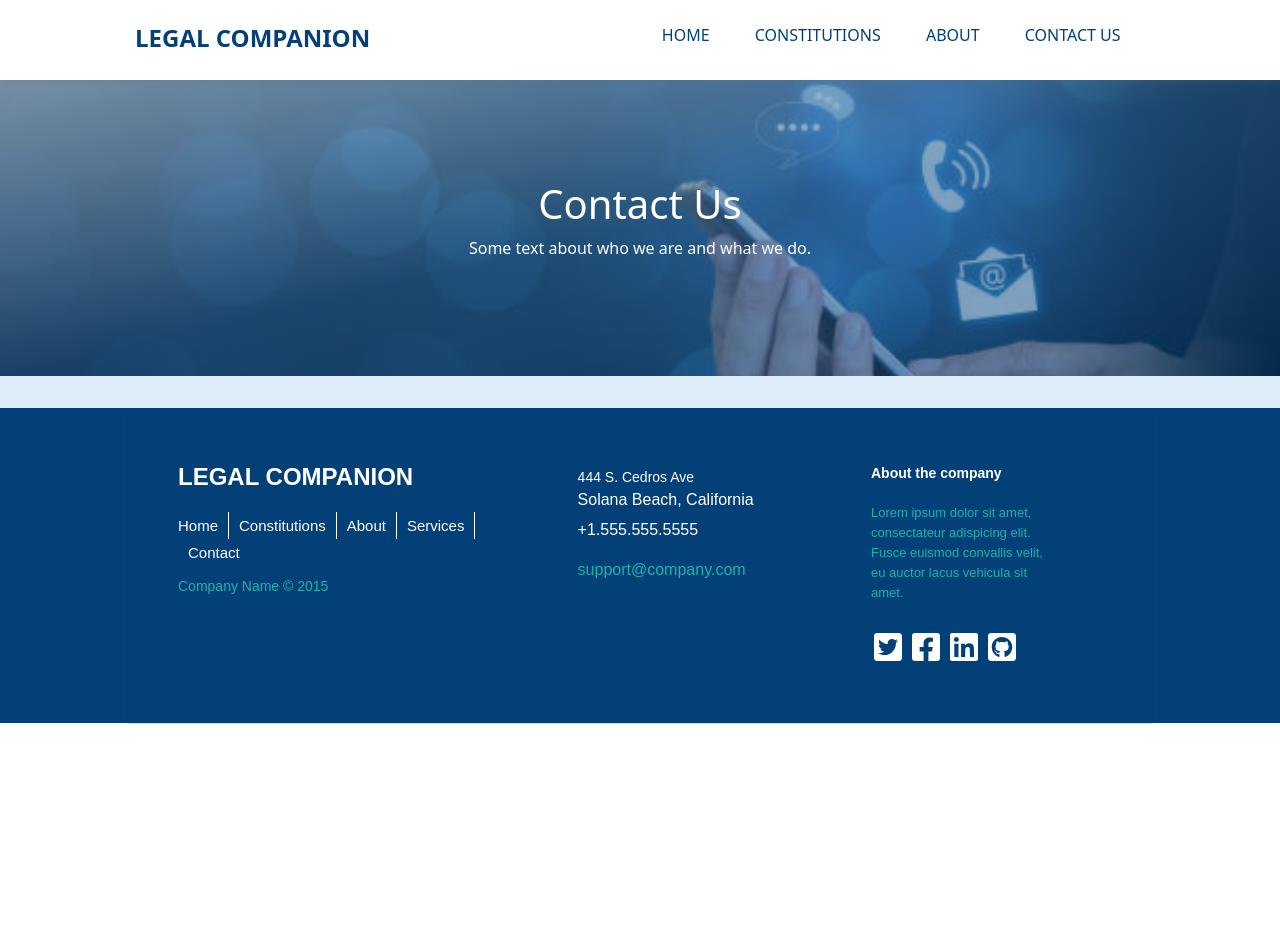
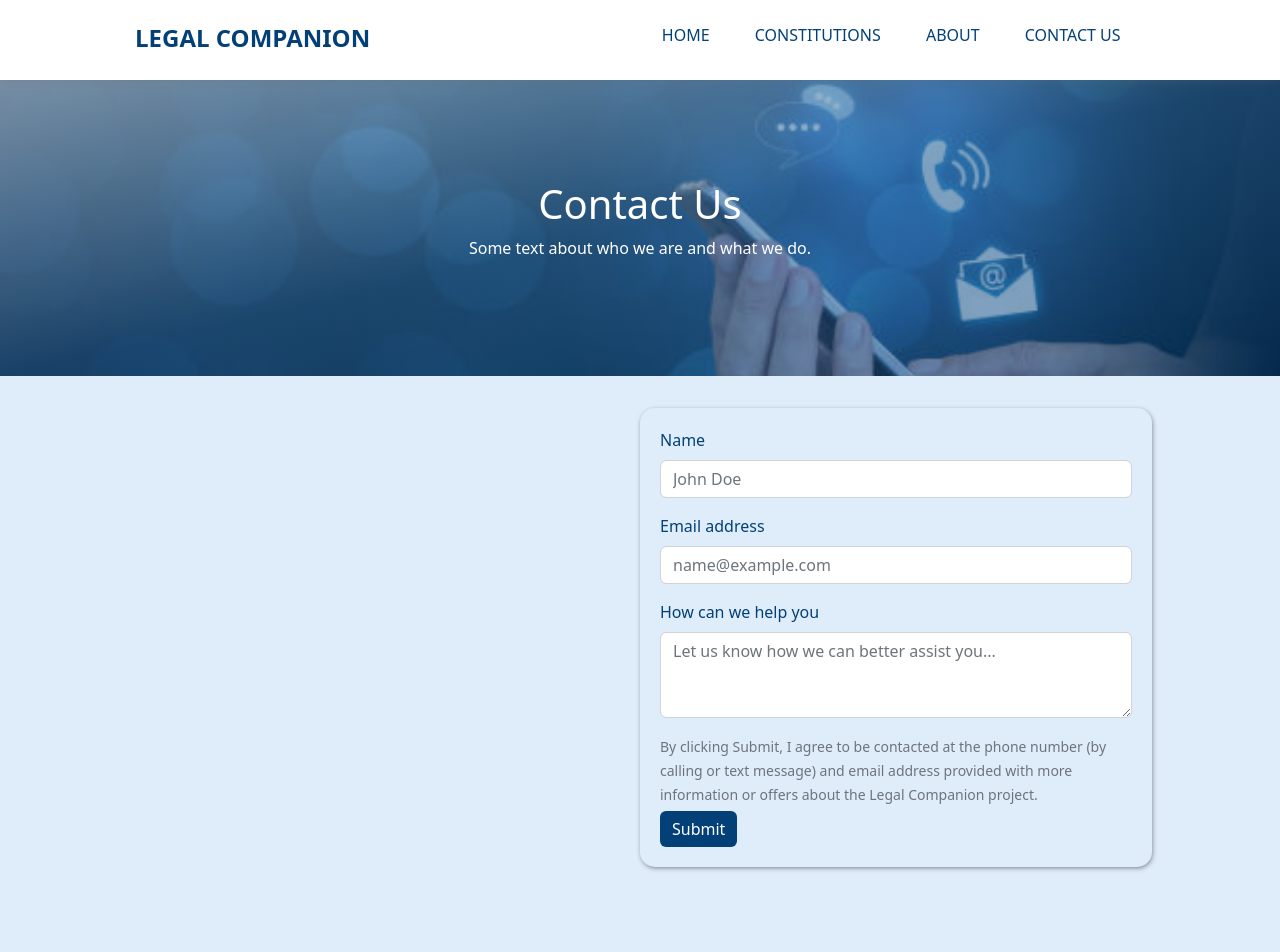
Before and after one commit to Caleb9083/legal-companion-frontend, a React (Create React App) app: page /contact-us in a window 1280 px wide. Shown: the top 952 px of the page. Before the commit the page ends 800 px from the top, so only its background shows below. Built offline with nearby package versions, Linux system fonts and the light colour scheme; the HTML template or start-up script is replaced by a standard one.

Commit message:
Create Contact Form for Contact Page

```diff
--- a/src/pages/ContactUs.js
+++ b/src/pages/ContactUs.js
@@ -1,17 +1,69 @@
-import React from 'react'
-import "./styles/ContactUs.css"
+import React from "react";
+import "./styles/ContactUs.css";
+import Form from "react-bootstrap/Form";
+import Button from "react-bootstrap/Button";
 
 const ContactUs = () => {
     return (
         <div>
-            <div className="contact-section_top">
-                <div className="contact-section_top_contents">
+            <div className="contact_section_top">
+                <div className="contact_section_top_contents">
                     <h1>Contact Us</h1>
                     <p>Some text about who we are and what we do.</p>
                 </div>
             </div>
+            <div className="contact_section_main">
+                <div className="contact_section_main_left"></div>
+                <div className="contact_section_main_right">
+                    <Form
+                        style={{
+                            color: "#034078",
+                            boxShadow: "0.05rem 0.1rem 0.3rem -0.03rem rgba(0, 0, 0, 0.45)",
+                            padding: "20px",
+                            borderRadius: "15px"
+                        }}>
+                        <Form.Group className="mb-3">
+                            <Form.Label>Name</Form.Label>
+                            <Form.Control type="text" placeholder="John Doe" />
+                        </Form.Group>
+                        <Form.Group className="mb-3">
+                            <Form.Label>Email address</Form.Label>
+                            <Form.Control type="email" placeholder="name@example.com" />
+                        </Form.Group>
+                        <Form.Group
+                            className="mb-3"
+                            controlId="exampleForm.ControlTextarea1">
+                            <Form.Label>How can we help you</Form.Label>
+                            <Form.Control
+                                placeholder="Let us know how we can better assist you..."
+                                as="textarea"
+                                rows={3}
+                            />
+                        </Form.Group>
+                        <Form.Group>
+                            <Form.Text id="passwordHelpBlock" muted>
+                                By clicking Submit, I agree to be contacted at the phone number
+                                (by calling or text message) and email address provided with
+                                more information or offers about the Legal Companion project.
+                            </Form.Text>
+                        </Form.Group>
+                        <Form.Group style={{ marginTop: "5px" }}>
+                            <Button
+                                style={{
+                                    backgroundColor: "#034078",
+                                    color: "#fff",
+                                    border: "none",
+                                }}
+                                variant="primary"
+                                type="submit">
+                                Submit
+                            </Button>
+                        </Form.Group>
+                    </Form>
+                </div>
+            </div>
         </div>
-    )
-}
+    );
+};
 
-export default ContactUs
+export default ContactUs;
--- a/src/pages/styles/ContactUs.css
+++ b/src/pages/styles/ContactUs.css
@@ -1,4 +1,4 @@
-.contact-section_top {
+.contact_section_top {
   padding: 100px;
   text-align: center;
   background-image: linear-gradient(
@@ -12,7 +12,19 @@
   background-size: cover;
   background-position: center;
 }
-.contact-section_top_contents {
+.contact_section_top_contents {
   width: 80%;
   margin: 0 auto;
 }
+.contact_section_main{
+    display: flex;
+    width: 80%;
+    margin: 0 auto;
+    height: 80vh;
+}
+.contact_section_main_left{
+    width: 50%
+}
+.contact_section_main_right{
+    width: 50%
+}
```
